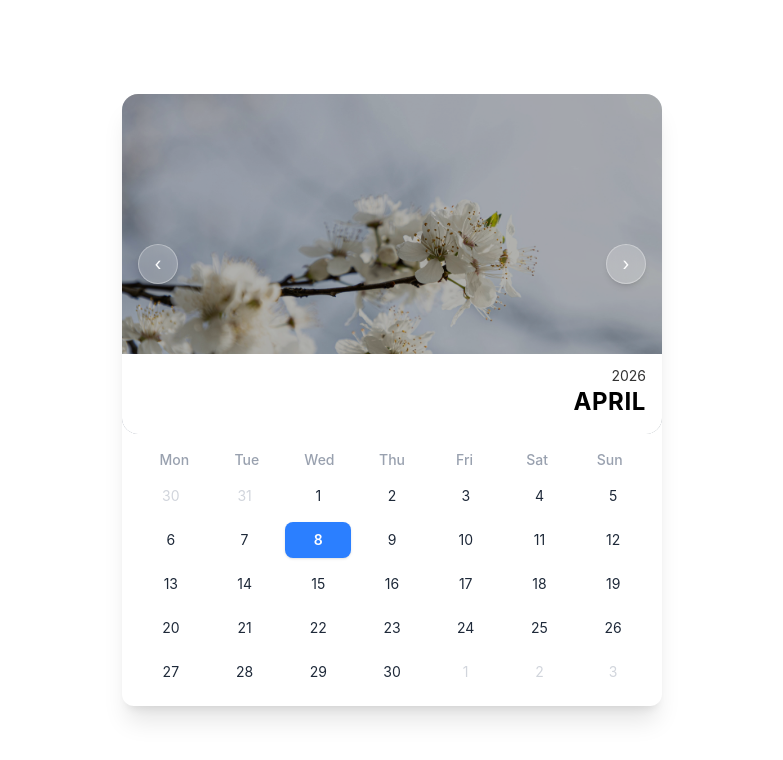
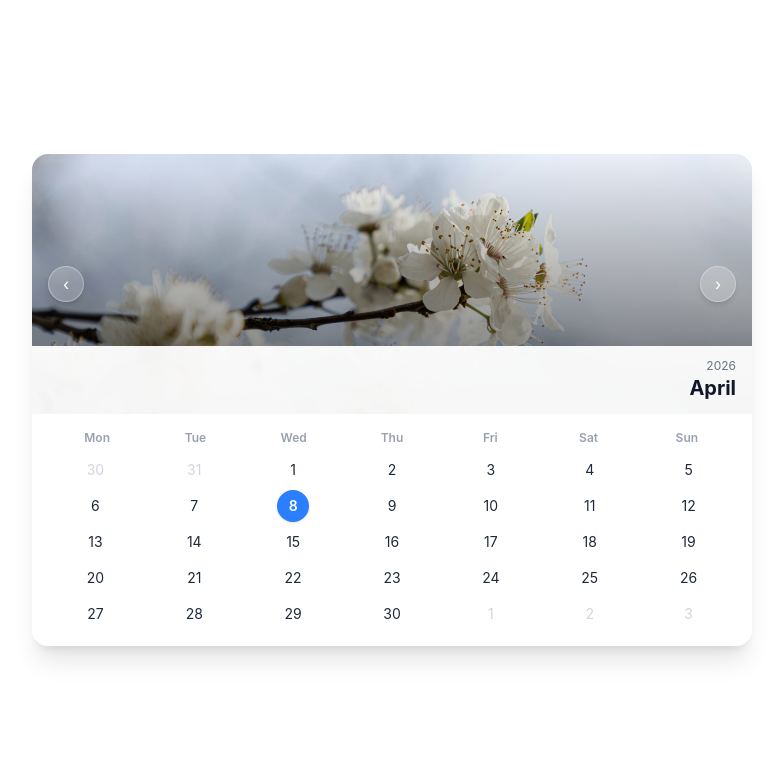
Before and after one commit to Rupam-Mondal/Calender, a React (Vite) app: page / in a window 1280 px wide. Shown: the top 760 px of the page, without its empty margins (248-1031 px from the left). Built offline with nearby package versions, Linux system fonts and the light colour scheme.

Commit message:
UI improved

```diff
--- a/src/Components/Calendar/Calendar.jsx
+++ b/src/Components/Calendar/Calendar.jsx
@@ -5,17 +5,20 @@ import CalendarGrid from "./CalendarGrid";
 
 export default function Calendar() {
   const [currentDate, setCurrentDate] = useState(new Date());
+
   const nextMonth = () => setCurrentDate(addMonths(currentDate, 1));
   const prevMonth = () => setCurrentDate(subMonths(currentDate, 1));
+
   return (
-    <>
-      <div className="w-[540px] mx-auto bg-white shadow-xl rounded-xl overflow-hidden flex flex-col">
-        <CalendarHeader currentDate={currentDate}
-        nextMonth={nextMonth}
-        prevMonth={prevMonth} />
-
+    <div className="w-full flex justify-center px-4">
+      <div className="w-full max-w-[720px] rounded-2xl overflow-hidden shadow-xl bg-white">
+        <CalendarHeader
+          currentDate={currentDate}
+          nextMonth={nextMonth}
+          prevMonth={prevMonth}
+        />
         <CalendarGrid currentDate={currentDate} />
       </div>
-    </>
+    </div>
   );
 }
--- a/src/Components/Calendar/CalendarGrid.jsx
+++ b/src/Components/Calendar/CalendarGrid.jsx
@@ -25,32 +25,36 @@ export default function CalendarGrid({ currentDate }) {
   }
 
   return (
-    <div className="w-full max-w-[900px] bg-white rounded-2xl px-4 py-4">
+    <div className="w-full bg-white px-4 py-4">
 
-      <div className="grid grid-cols-7 mb-2 text-center text-gray-400 text-sm font-medium">
+      <div className="grid grid-cols-7 mb-2 text-center text-gray-400 text-xs font-semibold">
         {["Mon", "Tue", "Wed", "Thu", "Fri", "Sat", "Sun"].map((d) => (
           <div key={d}>{d}</div>
         ))}
       </div>
 
-      <div className="grid grid-cols-7 gap-2 text-center">
+      <div className="grid grid-cols-7 gap-1 text-center">
         {days.map((dayItem, i) => (
           <div
             key={i}
-            className={`h-9 flex items-center justify-center rounded-lg text-sm transition-all duration-200
+            className={`h-8 flex items-center justify-center text-sm transition-all
             ${
               !isSameMonth(dayItem, monthStart)
                 ? "text-gray-300"
                 : "text-gray-800"
             }
-            ${
-              isToday(dayItem)
-                ? "bg-blue-500 text-white font-semibold shadow-sm"
-                : "hover:bg-gray-100"
-            }
             `}
           >
-            {format(dayItem, "d")}
+            <div
+              className={`w-8 h-8 flex items-center justify-center rounded-full
+              ${
+                isToday(dayItem)
+                  ? "bg-blue-500 text-white text-sm font-semibold shadow-sm"
+                  : "hover:bg-gray-100"
+              }`}
+            >
+              {format(dayItem, "d")}
+            </div>
           </div>
         ))}
       </div>
--- a/src/Components/Calendar/CalendarHeader.jsx
+++ b/src/Components/Calendar/CalendarHeader.jsx
@@ -1,5 +1,5 @@
 import { format } from "date-fns";
-import { motion } from "framer-motion";
+import { motion, AnimatePresence } from "framer-motion";
 
 const images = {
   0: "/images/jan.jpg",
@@ -22,66 +22,53 @@ export default function CalendarHeader({
   prevMonth,
 }) {
   return (
-    <div className="relative w-full h-[280px] md:h-[340px] overflow-hidden rounded-2xl">
+    <div className="relative w-full h-[220px] md:h-[260px] overflow-hidden">
 
+      <AnimatePresence mode="wait">
         <motion.img
           key={currentDate.getMonth()}
           src={images[currentDate.getMonth()]}
           alt="calendar"
-        initial={{ scale: 1.1, opacity: 0 }}
-        animate={{ scale: 1, opacity: 1 }}
-        transition={{ duration: 0.5 }}
-        className="w-full h-full object-center"
+          initial={{ opacity: 0, scale: 1.05 }}
+          animate={{ opacity: 1, scale: 1 }}
+          exit={{ opacity: 0, scale: 1.05 }}
+          transition={{ duration: 0.4 }}
+          className="absolute inset-0 w-full h-full object-cover object-center"
         />
+      </AnimatePresence>
 
+      <div className="absolute inset-0 bg-gradient-to-t from-black/60 to-transparent" />
 
-      <div className="absolute inset-0 bg-black/30" />
-
-
-      <div className="absolute bottom-0 left-0 w-full h-36 md:h-20">
-
-
-        <div className="absolute bottom-0 left-0 w-full h-full bg-white
-          " />
-
-        <div className="absolute bottom-0 right-0 w-[65%] h-full bg-gradient-to-r text-black
-           flex items-end justify-end p-4">
-
-          <div className="text-black text-right">
-            <p className="text-sm opacity-80">
+      <div className="absolute bottom-0 w-full bg-white/95 px-4 py-3 flex justify-end">
+        <div className="text-right">
+          <p className="text-xs text-gray-500">
             {format(currentDate, "yyyy")}
           </p>
-            <h1 className="text-2xl font-bold tracking-wide">
-              {format(currentDate, "MMMM").toUpperCase()}
+          <h1 className="text-xl font-bold text-gray-900">
+            {format(currentDate, "MMMM")}
           </h1>
         </div>
       </div>
-      </div>
-
 
       <button
         onClick={prevMonth}
         className="absolute left-4 top-1/2 -translate-y-1/2
-        backdrop-blur-md bg-white/20 hover:bg-white/40
-        border border-white/30 text-white
-        w-10 h-10 rounded-full flex items-center justify-center
-        transition-all duration-300 shadow-md"
+        bg-white/20 hover:bg-white/40 border border-white/30 text-white
+        w-9 h-9 rounded-full flex items-center justify-center
+        transition-all shadow-md"
       >
-        <span className="text-lg">‹</span>
+        ‹
       </button>
-
 
       <button
         onClick={nextMonth}
         className="absolute right-4 top-1/2 -translate-y-1/2
-        backdrop-blur-md bg-white/20 hover:bg-white/40
-        border border-white/30 text-white
-        w-10 h-10 rounded-full flex items-center justify-center
-        transition-all duration-300 shadow-md"
+        bg-white/20 hover:bg-white/40 border border-white/30 text-white
+        w-9 h-9 rounded-full flex items-center justify-center
+        transition-all shadow-md"
       >
-        <span className="text-lg">›</span>
+        ›
       </button>
-
     </div>
   );
 }
```
Lines whose indentation alone changed are shown as unchanged.
